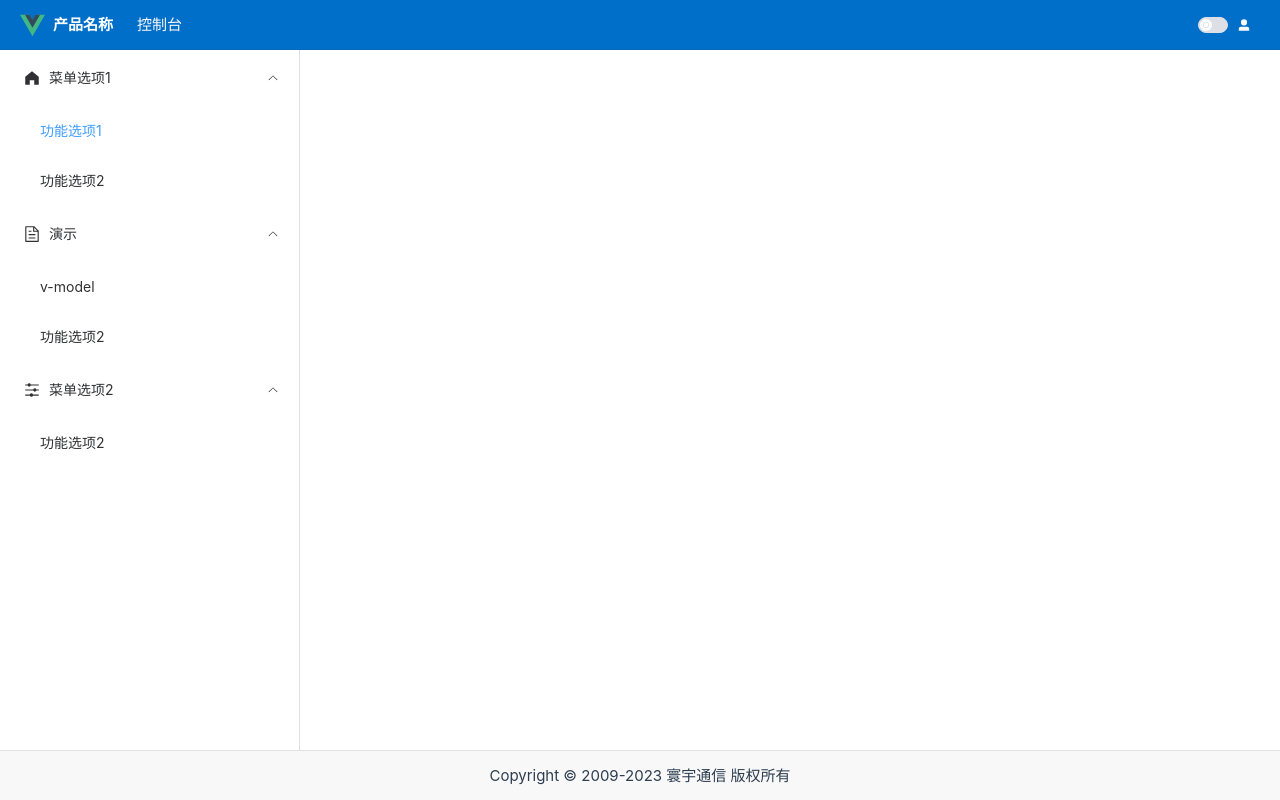
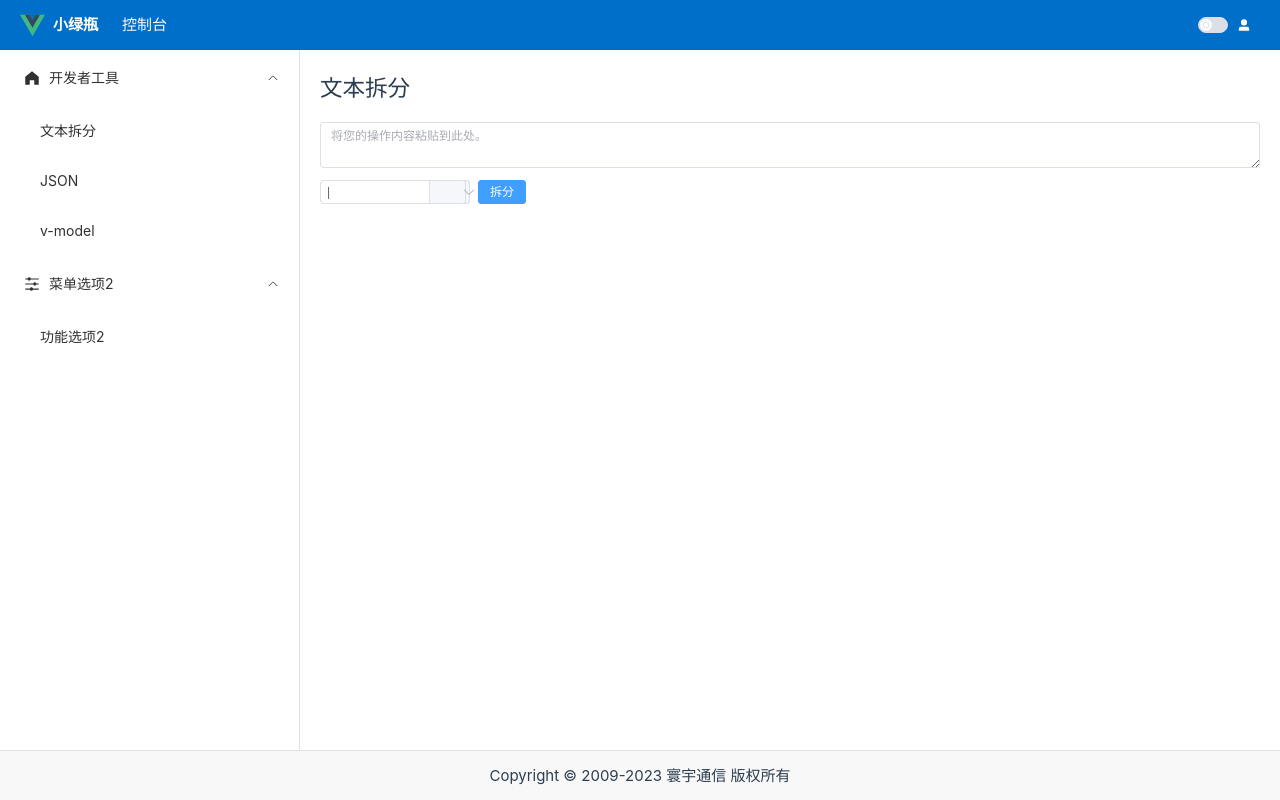
Before and after one commit to BinaryParadise/vue3-template, a Vue app: page /split in a window 1280 px wide. Built offline with nearby package versions, Linux system fonts and the light colour scheme.

Commit message:
v-model双向绑定和监听

```diff
--- a/index.html
+++ b/index.html
@@ -4,7 +4,7 @@
     <meta charset="UTF-8">
     <link rel="icon" href="/favicon.ico">
     <meta name="viewport" content="width=device-width, initial-scale=1.0">
-    <title>Vite App</title>
+    <title>小绿瓶</title>
   </head>
   <body>
     <div id="app"></div>
--- a/src/App.vue
+++ b/src/App.vue
@@ -45,7 +45,7 @@ api?.get<Array<Privileges>>('/user/menu').then((result) => {
       >
         <div class="nav-top">
           <img alt="Vue logo" class="logo" src="@/assets/logo.svg" width="25" height="25" />
-          <span class="nav-item nav-item-active">产品名称</span>
+          <span class="nav-item nav-item-active">小绿瓶</span>
           <RouterLink to="/" class="home-a">控制台</RouterLink>
         </div>
         <div style="display: flex; align-items: center">
--- a/src/mock/index.ts
+++ b/src/mock/index.ts
@@ -3,8 +3,7 @@ import Mock from 'mockjs'
 Mock.mock('/api/user/menu', 'get', {
     code: 0,
     data: [
-        { title: '菜单选项1', icon: 'HomeFilled', key: 'nav0', child: [{ title: '功能选项1', path: '/', key: 'fun1' }, { title: '功能选项2', key: 'fun2', path: '/welcome' }] },
-        { title: '演示', icon: 'Option', key: 'nav1', child: [{ title: 'v-model', path: '/demo/vmodel', key: 'fun1' }, { title: '功能选项2', key: 'fun2', path: '/welcome' }] },
+        { title: '开发者工具', icon: 'HomeFilled', key: 'nav1', child: [{ title: '文本拆分', path: '/split', key: 'split' }, { title: 'JSON', key: 'json', path: '/json' },{ title: 'v-model', path: '/demo/vmodel', key: 'fun1' }] },
         { title: '菜单选项2', icon: 'Operation', key: 'nav2', child: [{ title: '功能选项2', path: '/about', key: 'fun3' }] }],
     msg: null
 })
--- a/src/router/index.ts
+++ b/src/router/index.ts
@@ -4,6 +4,7 @@ import TheWelcome from '@/components/TheWelcome.vue'
 import PageView from '@/views/PageView.vue'
 import AboutView from '@/views/AboutView.vue'
 import VModelView from '@/views/demo/VModelView.vue'
+import TextSplitView from '@/views/TextSplitView.vue'
 
 const router = createRouter({
   history: createWebHistory(import.meta.env.BASE_URL),
@@ -14,6 +15,7 @@ const router = createRouter({
       component: PageView,
       props: { child: HomeView, msg: 'You did it!' }
     },
+    { path: '/split', component: PageView, props: { child: TextSplitView } },
     {
       path: '/demo/vmodel',
       component: PageView,
--- /dev/null
+++ b/src/views/TextSplitView.vue
@@ -0,0 +1,45 @@
+<template>
+    <h2 style="margin-bottom: 16px;">文本拆分</h2>
+    <el-input v-model="value" :autosize="{ minRows: 2, maxRows: 16 }" type="textarea" placeholder="将您的操作内容粘贴到此处。" />
+    <el-container style="margin-top: 12px;">
+        <el-input v-model="splitor" placeholder="分隔符" style="width: 150px;">
+            <template #append>
+                <el-select v-model="splitor" placeholder="请选择">
+                    <el-option v-for="item in splitList" :key="item.value" :label="item.text"
+                        :value="item.value"></el-option>
+                </el-select>
+            </template></el-input>
+        <el-button type="primary" @click="doSplit" style="margin-left: 8px;">拆分</el-button>
+    </el-container>
+    <div>
+        <div v-for="(item, idx) in splitResult" :key="'tag_' + idx">
+            <el-tag>{{ padding5(idx + 1, 2) }}</el-tag>
+            <el-tag type="info">{{ item }}</el-tag>
+        </div>
+    </div>
+</template>
+
+<script setup lang="ts">
+import { ref } from 'vue'
+
+const value = ref('')
+const splitor = ref('|')
+const splitList = [{ text: '竖杠', value: '|' }, { text: '逗号', value: ',' }, { text: '换行', value: '\n' }]
+
+const splitResult = ref<string[]>([])
+
+//填充截取法
+function padding5(num: number, length: number) {
+    var len = (num + "").length;
+    var diff = length - len;
+    if (diff > 0) {
+        return Array(diff).join("0") + num;
+    }
+    return num;
+}
+
+function doSplit() {
+    splitResult.value = value.value.split(splitor.value)
+}
+
+</script>
--- a/src/views/demo/VMComponent2.vue
+++ b/src/views/demo/VMComponent2.vue
@@ -1,15 +1,20 @@
 <template>
   <div>
-    <el-input v-model="props.modelValue.name"></el-input>
+    <el-input v-model="value"></el-input>
     <el-button type="primary" @click="saveData">保存</el-button>
   </div>
 </template>
 
 <script setup lang="ts">
-import { ref } from 'vue';
+import { ref, computed } from 'vue';
 
 const props = defineProps<{ modelValue: TestModel }>();
 const emit = defineEmits<{ 'update:modelValue': [value: TestModel] }>();
+
+const value = computed({
+  get: () => props.modelValue.name,
+  set: (value) => emit('update:modelValue', { id: props.modelValue.id, name: value })
+});
 
 const name = ref(props.modelValue.name);
 
```
